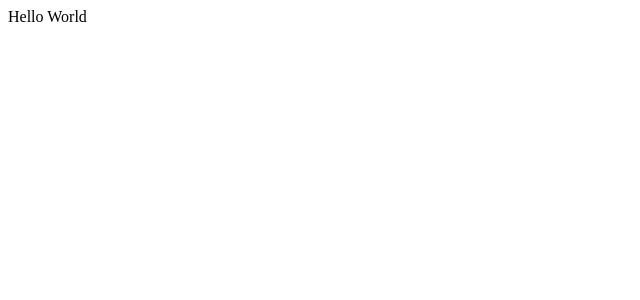
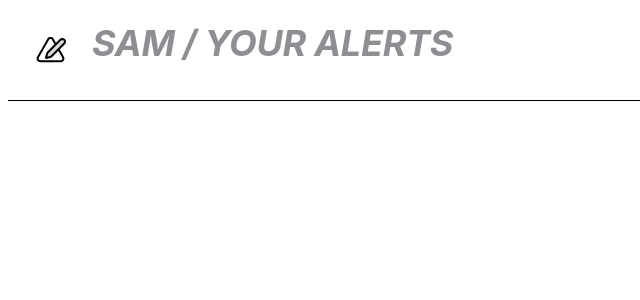
Before and after one commit to LisaMrc/security-alert-manager, a React (Vite) app: page / in a window 1280 px wide. Shown: the top 300 px of the page, without its empty margins (0-640 px from the left). Built offline with nearby package versions, Linux system fonts and the light colour scheme.

Commit message:
✨ Add navbar

```diff
--- a/src/App.jsx
+++ b/src/App.jsx
@@ -1,3 +1,11 @@
+import DogCard from './components/Navbar';
+import './App.css'
+import Navbar from './components/Navbar';
+
 export default function App() {
-  return <main>Hello World</main>
+  return (
+    <div>
+        <Navbar />
+    </div>
+  )
 }
--- /dev/null
+++ b/src/components/Navbar.css
@@ -0,0 +1,51 @@
+.navbar {
+  position: relative;
+  width: 100%;
+  height: 92px;
+  padding: 0 27px;
+  box-sizing: border-box;
+}
+
+.navbar::after {
+  content: '';
+  position: absolute;
+  left: 0;
+  right: 0;
+  top: 92px;
+  border-top: 1px solid #000000;
+}
+
+.navbar-logo {
+  position: absolute;
+  width: 31px;
+  height: 31px;
+  left: 27px;
+  top: 26px;
+}
+
+.navbar-breadcrumb {
+  position: absolute;
+  left: 84px;
+  top: 12px;
+  display: flex;
+  align-items: center;
+  gap: 8px;
+  height: 45px;
+}
+
+.navbar-link,
+.navbar-separator {
+  font-family: 'Inter', sans-serif;
+  font-style: italic;
+  font-weight: 700;
+  font-size: 36px;
+  line-height: 64px;
+  letter-spacing: -0.25px;
+  color: #8E8E93;
+  text-decoration: none;
+  white-space: nowrap;
+}
+
+.navbar-link:hover {
+  cursor: default; /* liens factices, pas de navigation */
+}
--- /dev/null
+++ b/src/components/Navbar.jsx
@@ -0,0 +1,16 @@
+import samLogo from '../assets/sam_logo.svg'
+import './Navbar.css'
+
+export default function Navbar() {
+  return (
+    <header className="navbar">
+      <img src={samLogo} alt="SAM" className="navbar-logo" />
+
+      <nav className="navbar-breadcrumb" aria-label="Breadcrumb">
+        <a href="#" className="navbar-link">SAM</a>
+        <span className="navbar-separator">/</span>
+        <a href="#" className="navbar-link navbar-link--active">YOUR ALERTS</a>
+      </nav>
+    </header>
+  )
+}
```
Also changed, not shown: src/App.css (added), src/assets/sam_logo.svg (added).
